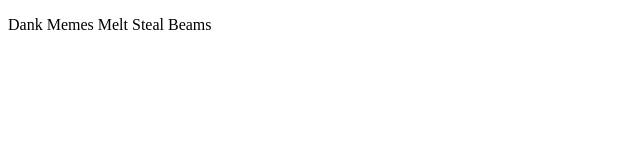
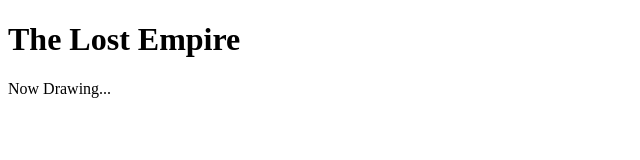
Before and after one commit to KashifIV/LostEmpire, a plain HTML site: page index.html in a window 1280 px wide. Shown: the whole page, without its empty margins (0-640 px from the left). Drawn offline with Linux system fonts and the light colour scheme.

Commit message:
Adding Styling

```diff
--- /dev/null
+++ b/StylingMain.css
@@ -0,0 +1,10 @@
+header {
+	font-family: Helvetica, Arial, sans-serif;
+	border-bottom: 5px solid black;
+	align-self: center;
+}
+p{
+	align-self: center;
+	font-family: Arial, sans-serif;
+	color : #BFBBBE;
+}
--- a/index.html
+++ b/index.html
@@ -1,6 +1,7 @@
 <!DOCTYPE html>
 <html>
 	<body>
-		<p>Dank Memes Melt Steal Beams</p>
+		<h1>The Lost Empire</h1>
+		<p>Now Drawing...</p>
 	</body>
 </html>
```
